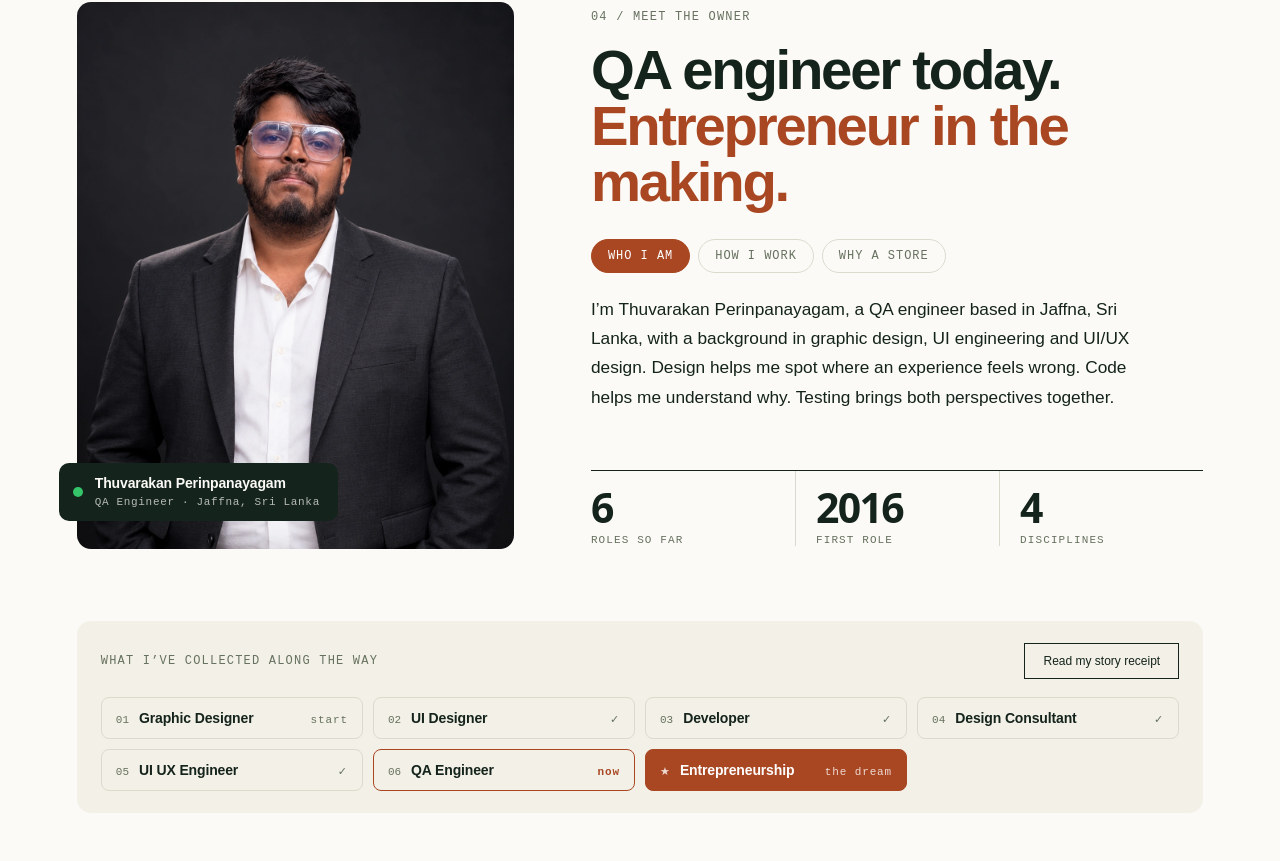
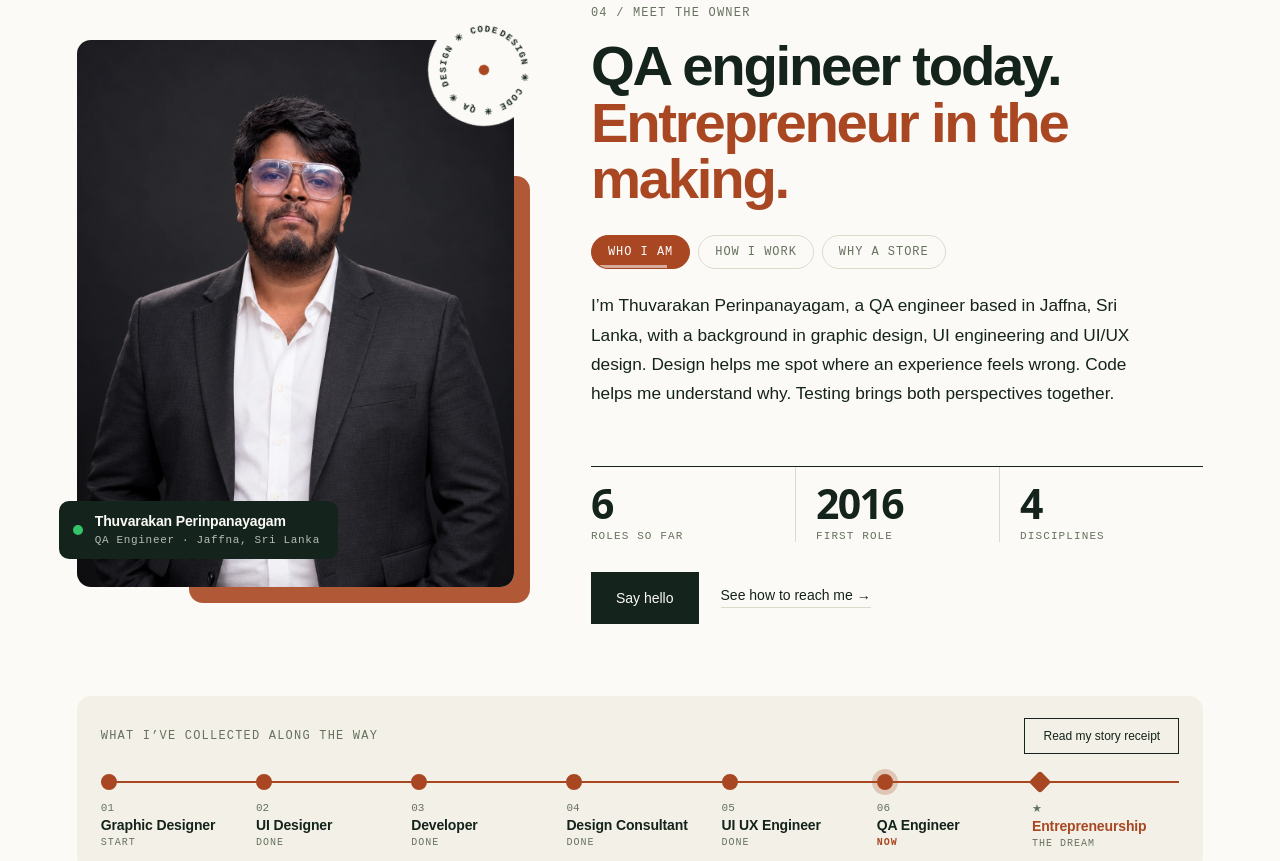
Before and after one commit to Thuvarakanp/TestPort, a React (Vite) app: page / in a window 1280 px wide. Shown: the part 9082-9943 px from the top of the page. Built offline with nearby package versions, Linux system fonts and the light colour scheme.

Commit message:
Owner section: accent block, rotating stamp, auto tabs, count-up stats, journey timeline, CTA
Co-Authored-By: Claude Sonnet 5.5 <noreply@anthropic.com>
Claude-Session: https://claude.ai/code/session_01JbT4DJRAdyRM58RNoFcmRz

```diff
--- a/src/components/Owner.jsx
+++ b/src/components/Owner.jsx
@@ -1,4 +1,4 @@
-import { useState } from 'react';
+import { useEffect, useRef, useState } from 'react';
 import Reveal from './Reveal.jsx';
 import { img, receiptRows } from '../data.js';
 
@@ -7,16 +7,58 @@ const TABS = [
   { id: 'how', label: 'How I work', text: 'I work across manual and automated testing, read source code to investigate defects, and document issues with clear steps and visual evidence. For small defects, I can also contribute the fix.' },
   { id: 'why', label: 'Why a store', text: 'That’s why this portfolio is a store. Becoming an entrepreneur has been my ambition from the beginning. This is a small expression of that dream: a place of my own, with everything I’ve learned on the shelves.' },
 ];
-const STATS = [['6', 'roles so far'], ['2016', 'first role'], ['4', 'disciplines']];
+const STATS = [[6, 'roles so far'], [2016, 'first role'], [4, 'disciplines']];
+const AUTO_MS = 9000;
+
+// Counts up once when scrolled into view (jumps straight to the value for reduced motion).
+function CountUp({ to }) {
+  const ref = useRef(null);
+  const [val, setVal] = useState(0);
+  useEffect(() => {
+    const el = ref.current;
+    if (matchMedia('(prefers-reduced-motion: reduce)').matches) return setVal(to);
+    let raf;
+    const obs = new IntersectionObserver(([e]) => {
+      if (!e.isIntersecting) return;
+      obs.disconnect();
+      const t0 = performance.now();
+      const step = (t) => {
+        const k = Math.min(1, (t - t0) / 1100);
+        setVal(Math.round(to * (1 - Math.pow(1 - k, 3))));
+        if (k < 1) raf = requestAnimationFrame(step);
+      };
+      raf = requestAnimationFrame(step);
+    }, { threshold: 0.6 });
+    obs.observe(el);
+    return () => { obs.disconnect(); cancelAnimationFrame(raf); };
+  }, [to]);
+  return <span ref={ref}>{val}</span>;
+}
 
 export default function Owner({ onReceipt }) {
   const [tab, setTab] = useState('who');
+  const [auto, setAuto] = useState(() => !matchMedia('(prefers-reduced-motion: reduce)').matches);
+  const [hold, setHold] = useState(false);
   const active = TABS.find((t) => t.id === tab);
+
+  // Gently cycles through the tabs until the visitor takes over.
+  useEffect(() => {
+    if (!auto || hold) return;
+    const id = setTimeout(() => setTab(TABS[(TABS.findIndex((t) => t.id === tab) + 1) % TABS.length].id), AUTO_MS);
+    return () => clearTimeout(id);
+  }, [auto, hold, tab]);
+  const choose = (id) => { setAuto(false); setTab(id); };
 
   return (
     <section className="owner" id="about" aria-labelledby="owner-title">
       <div className="owner-grid">
         <Reveal className="owner-photo">
+          <span className="owner-block" aria-hidden="true" />
+          <svg className="owner-stamp" viewBox="0 0 120 120" aria-hidden="true">
+            <defs><path id="stamp-circle" d="M60,60 m-44,0 a44,44 0 1,1 88,0 a44,44 0 1,1 -88,0" /></defs>
+            <text><textPath href="#stamp-circle">DESIGN ✳ CODE ✳ QA ✳ DESIGN ✳ CODE ✳ QA ✳</textPath></text>
+            <circle cx="60" cy="60" r="6" />
+          </svg>
           <div className="owner-frame">
             <img src={img('owner-studio-suit.webp')} width="1086" height="1448" loading="lazy"
               alt="Thuvarakan wearing glasses, a dark charcoal suit and a white shirt in a studio portrait" />
@@ -34,19 +76,23 @@ export default function Owner({ onReceipt }) {
           <span className="eyebrow">04 / MEET THE OWNER</span>
           <h2 id="owner-title">QA engineer today.<br /><em>Entrepreneur in the making.</em></h2>
 
-          <div className="owner-tabs" role="tablist" aria-label="About me">
+          <div className="owner-tabs" role="tablist" aria-label="About me" onMouseEnter={() => setHold(true)} onMouseLeave={() => setHold(false)} onFocus={() => setHold(true)} onBlur={() => setHold(false)}>
             {TABS.map((t) => (
               <button key={t.id} type="button" role="tab" id={`tab-${t.id}`} aria-selected={tab === t.id} aria-controls="owner-panel"
-                className={tab === t.id ? 'on' : ''} onClick={() => setTab(t.id)}>{t.label}</button>
+                className={tab === t.id ? 'on' : ''} onClick={() => choose(t.id)}>{t.label}<i aria-hidden="true" style={auto && !hold ? { animationDuration: `${AUTO_MS}ms` } : undefined} /></button>
             ))}
           </div>
           <p className="owner-panel" id="owner-panel" role="tabpanel" aria-labelledby={`tab-${active.id}`} key={active.id}>{active.text}</p>
 
           <dl className="owner-stats">
             {STATS.map(([n, l]) => (
-              <div key={l}><dt>{n}</dt><dd>{l}</dd></div>
+              <div key={l}><dt><CountUp to={n} /></dt><dd>{l}</dd></div>
             ))}
           </dl>
+          <div className="owner-cta">
+            <a className="btn fill" href="mailto:thuvarakanmx@gmail.com">Say hello</a>
+            <a className="owner-link" href="#contact">See how to reach me →</a>
+          </div>
         </Reveal>
       </div>
 
@@ -55,15 +101,19 @@ export default function Owner({ onReceipt }) {
           <span className="eyebrow">WHAT I’VE COLLECTED ALONG THE WAY</span>
           <button type="button" className="btn" onClick={onReceipt}>Read my story receipt</button>
         </div>
-        <ol className="ticket-roles">
+        <ol className="journey">
           {receiptRows.map(([name, mark], i) => (
-            <li key={name} className={mark === 'NOW' ? 'now' : ''}>
-              <span className="ticket-n">{String(i + 1).padStart(2, '0')}</span>
-              <span className="ticket-name">{name.replace(/^\d+ /, '')}</span>
-              <span className="ticket-mark">{mark === '✓' ? '✓' : mark.toLowerCase()}</span>
+            <li key={name} className={mark === 'NOW' ? 'now' : ''} style={{ '--i': i }}>
+              <span className="j-dot" aria-hidden="true" />
+              <span className="j-n">{String(i + 1).padStart(2, '0')}</span>
+              <span className="j-name">{name.replace(/^\d+ /, '')}</span>
+              <span className="j-mark">{mark === '✓' ? 'done' : mark.toLowerCase()}</span>
             </li>
           ))}
-          <li className="dream"><span className="ticket-n">★</span><span className="ticket-name">Entrepreneurship</span><span className="ticket-mark">the dream</span></li>
+          <li className="dream" style={{ '--i': receiptRows.length }}>
+            <span className="j-dot" aria-hidden="true" />
+            <span className="j-n">★</span><span className="j-name">Entrepreneurship</span><span className="j-mark">the dream</span>
+          </li>
         </ol>
       </Reveal>
     </section>
--- a/src/styles/owner.css
+++ b/src/styles/owner.css
@@ -41,17 +41,47 @@
 .ticket-head .eyebrow{color:var(--o-muted)}
 .owner-ticket .btn{border-color:var(--o-ink);color:var(--o-ink);background:transparent;font-size:12px;padding:10px 18px}
 .owner-ticket .btn:hover{background:var(--o-ink);color:var(--o-bg)}
-.ticket-roles{list-style:none;margin:0;padding:0;display:grid;grid-template-columns:repeat(4,1fr);gap:10px}
-.ticket-roles li{display:flex;align-items:baseline;gap:10px;padding:12px 14px;border:1px solid var(--o-line);border-radius:8px;font-size:14px}
-.ticket-n{font:11px ui-monospace,monospace;color:var(--o-muted)}
-.ticket-name{flex:1;font-weight:600;letter-spacing:-.01em}
-.ticket-mark{font:11px ui-monospace,monospace;letter-spacing:.08em;color:var(--o-muted)}
-.ticket-roles li.now{border-color:var(--o-accent)}
-.ticket-roles li.now .ticket-mark{color:var(--o-accent);font-weight:700}
-.ticket-roles li.dream{background:var(--o-accent);border-color:var(--o-accent);color:#fff}
-.ticket-roles li.dream .ticket-n,.ticket-roles li.dream .ticket-mark{color:#ffffffcc}
+/* journey: roles as stops on one line, filling in when the panel scrolls into view */
+.journey{list-style:none;margin:8px 0 0;padding:0;display:grid;grid-template-columns:repeat(7,1fr);gap:8px;position:relative}
+.journey::before,.journey::after{content:"";position:absolute;left:0;right:0;top:9px;height:2px;background:var(--o-line)}
+.journey::after{background:var(--o-accent);transform-origin:left;transform:scaleX(0);transition:transform 1.6s .3s cubic-bezier(.3,.7,.2,1)}
+.owner-ticket.visible .journey::after{transform:scaleX(1)}
+.journey li{position:relative;padding-top:30px;display:flex;flex-direction:column;gap:3px;font-size:14px}
+.j-dot{position:absolute;top:2px;left:0;width:16px;height:16px;border-radius:50%;background:var(--o-surface);border:2px solid var(--o-line);
+  transition:background-color .3s calc(.3s + var(--i) * .2s),border-color .3s calc(.3s + var(--i) * .2s)}
+.owner-ticket.visible .j-dot{background:var(--o-accent);border-color:var(--o-accent)}
+.j-n{font:11px ui-monospace,monospace;color:var(--o-muted)}
+.j-name{font-weight:700;letter-spacing:-.01em;line-height:1.2}
+.j-mark{font:10px ui-monospace,monospace;letter-spacing:.1em;text-transform:uppercase;color:var(--o-muted)}
+.journey li.now .j-mark{color:var(--o-accent);font-weight:700}
+.journey li.now .j-dot{box-shadow:0 0 0 5px color-mix(in srgb,var(--o-accent) 25%,transparent)}
+.journey li.dream .j-dot{border-radius:3px;transform:rotate(45deg)}
+.journey li.dream .j-name{color:var(--o-accent)}
 
-@media(max-width:1100px){.ticket-roles{grid-template-columns:repeat(2,1fr)}}
+/* photo extras */
+.owner-block{position:absolute;inset:auto -16px -16px auto;width:78%;height:78%;border-radius:14px;background:var(--o-accent);opacity:.9;z-index:0}
+.owner-frame{position:relative;z-index:1}
+.owner-badge{z-index:3}
+.owner-stamp{position:absolute;z-index:3;right:-26px;top:-26px;width:112px;height:112px;background:var(--o-bg);border-radius:50%;padding:4px;
+  animation:o-spin 22s linear infinite}
+.owner-stamp text{font:600 10.5px ui-monospace,monospace;letter-spacing:.14em;fill:var(--o-ink)}
+.owner-stamp circle{fill:var(--o-accent)}
+@keyframes o-spin{to{transform:rotate(360deg)}}
+
+/* tabs: progress underline while auto-cycling */
+.owner-tabs button{position:relative;overflow:hidden}
+.owner-tabs button i{position:absolute;left:0;bottom:0;height:3px;width:0;background:currentColor;opacity:.55}
+.owner-tabs button.on i{animation:o-progress linear forwards;animation-duration:9s}
+@keyframes o-progress{to{width:100%}}
+.owner-tabs:hover button.on i,.owner-tabs:focus-within button.on i{animation-play-state:paused}
+
+.owner-cta{display:flex;align-items:center;gap:22px;flex-wrap:wrap;margin-top:30px}
+.owner-cta .btn.fill{background:var(--o-ink);border-color:var(--o-ink);color:var(--o-bg)}
+.owner-cta .btn.fill:hover{background:var(--o-accent);border-color:var(--o-accent);color:#fff}
+.owner-link{font-size:14px;border-bottom:1px solid var(--o-line);padding-bottom:4px;color:var(--o-ink)}
+.owner-link:hover{border-color:var(--o-accent);color:var(--o-accent)}
+
+@media(max-width:1100px){.journey{grid-template-columns:repeat(4,1fr);row-gap:26px}.journey::before,.journey::after{display:none}.j-dot{opacity:1}}
 @media(max-width:900px){
   .owner{padding:70px 6% 60px}
   .owner-grid{grid-template-columns:1fr}
@@ -60,5 +90,5 @@
   .owner-copy{margin-top:20px}
   .owner-panel{min-height:0}
 }
-@media(max-width:520px){.ticket-roles{grid-template-columns:1fr}.owner-stats dd{font-size:10px}.owner-stats div+div{padding-left:12px}}
-@media(prefers-reduced-motion:reduce){.owner-panel,.badge-dot{animation:none}}
+@media(max-width:520px){.journey{grid-template-columns:repeat(2,1fr)}.owner-stamp{width:88px;height:88px;right:-8px;top:-30px}.owner-block{inset:auto -8px -12px auto}.owner-stats dd{font-size:10px}.owner-stats div+div{padding-left:12px}}
+@media(prefers-reduced-motion:reduce){.owner-panel,.badge-dot,.owner-stamp,.owner-tabs button i{animation:none}.journey::after{transition:none;transform:scaleX(1)}.j-dot{transition:none}}
```
